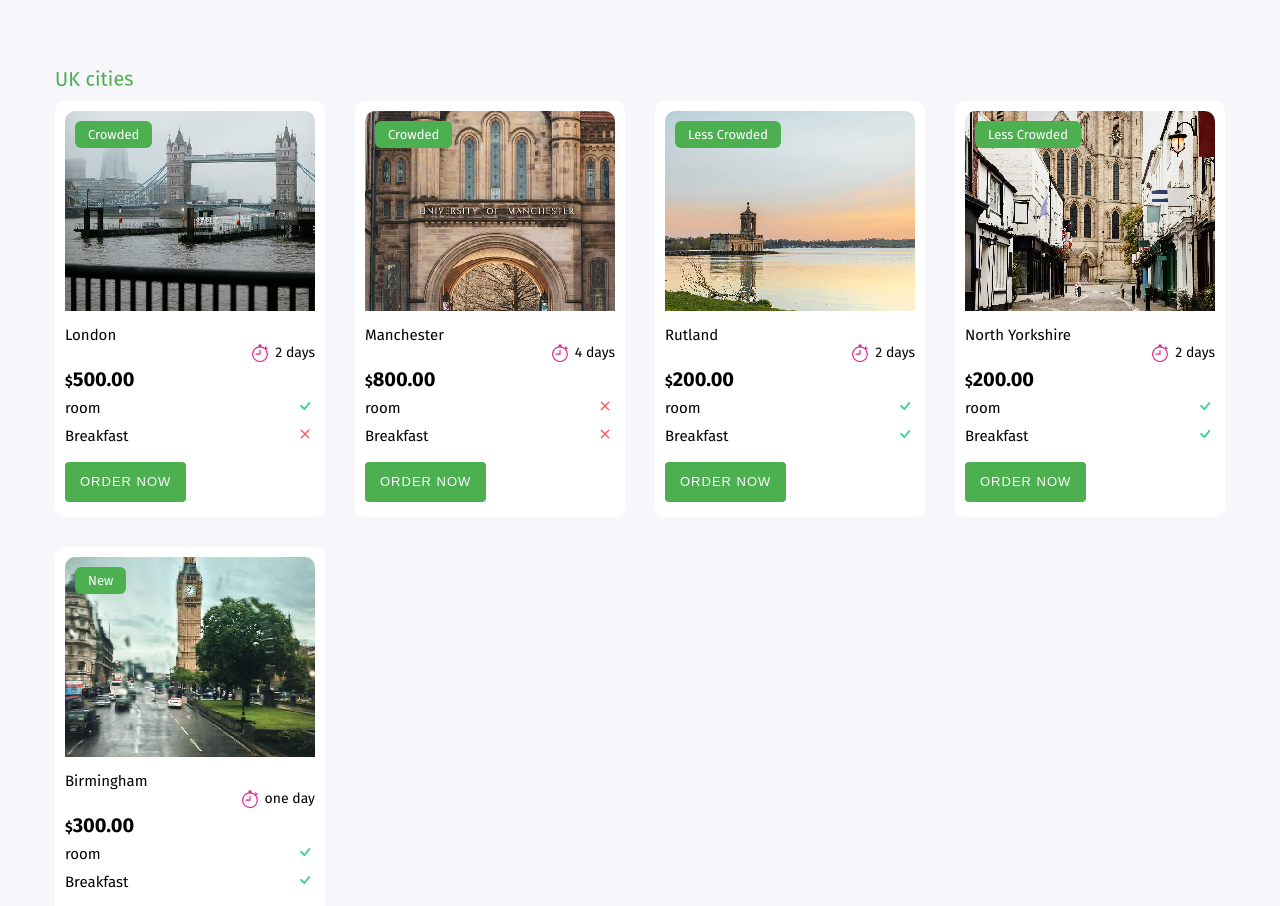
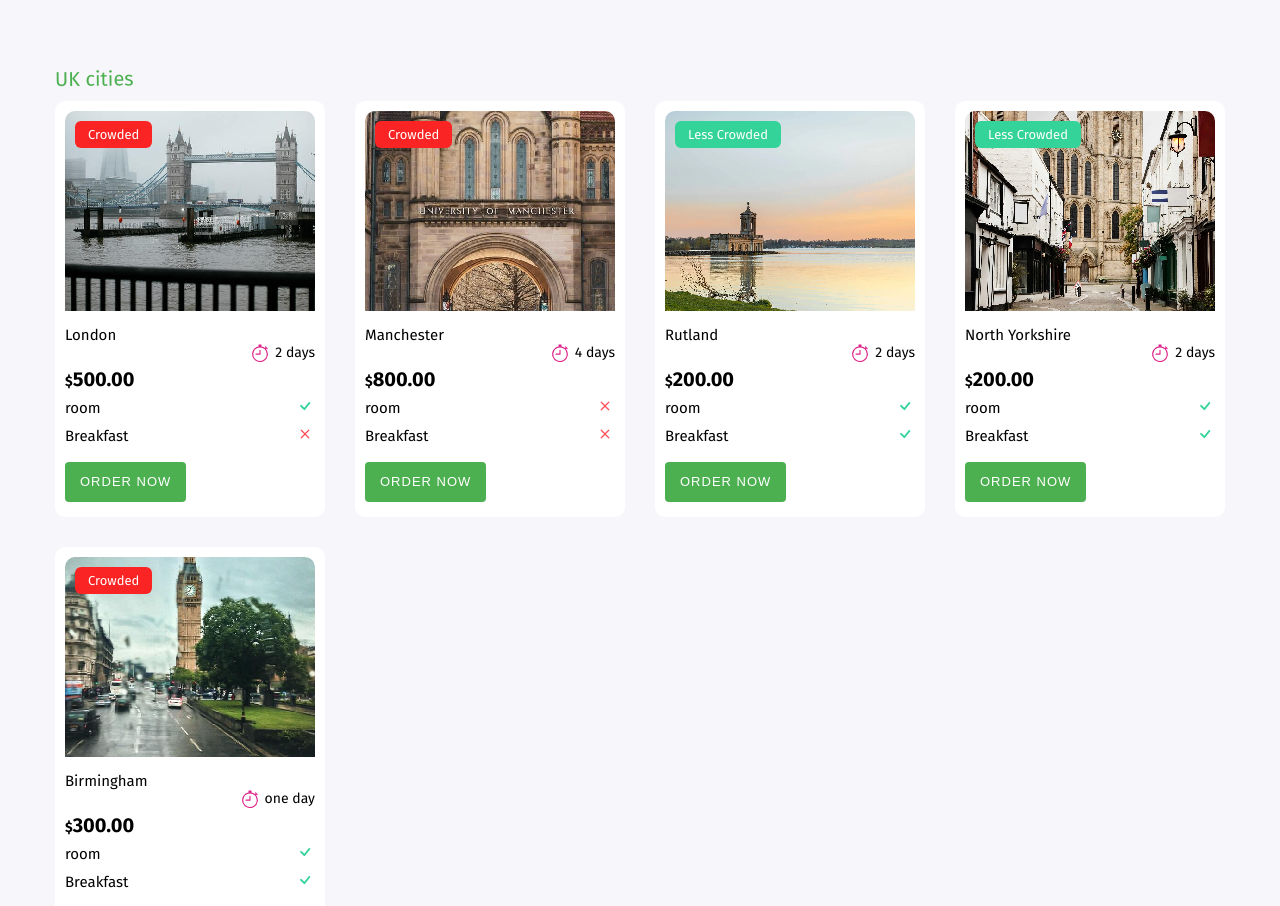
Before and after one commit to MuhammadSaadSiddique/lets-explore, a React (Create React App) app in the folder Frontend/: page /details/1 in a window 1280 px wide. Shown: the part 1040-1946 px from the top of the page. Built offline with nearby package versions, Linux system fonts and the light colour scheme.

Commit message:
Final site

```diff
--- a/Frontend/src/components/cities/CityImage.js
+++ b/Frontend/src/components/cities/CityImage.js
@@ -5,8 +5,8 @@ const CityImage = ({img, status}) =>{
             <div className="cities__body__image">
                 <LazyLoadImage src={img} alt={img}/>
                 <div className={status === 'Crowded' ? 'bestselling'
-                    : status === 'new' ? 'new'
-                        : status === 'Less Crowded' ? 'hot'
+
+                        : status === 'Less Crowded' ? 'new'
                             : ''}>
                     {status}
                 </div>
--- a/Frontend/src/data/cities.js
+++ b/Frontend/src/data/cities.js
@@ -1,4 +1,103 @@
 const Cities = [
+	{
+		id: 25,
+		name: 'Koh Lao Liang',
+		price: 290,
+		image: '/assets/cities/Koh.jpeg',
+		duration: '2 days',
+		room: true,
+		food: false,
+		status: 'Less Crowded',
+		destinationId: 3,
+	},
+	{
+		id: 26,
+		name: 'Chiang Rai, Northern Thailand',
+		price: 290,
+		image: '/assets/cities/Chiang.jpg',
+		duration: '2 days',
+		room: true,
+		food: false,
+		status: 'Less Crowded',
+		destinationId: 3,
+	},
+	{
+		id: 27,
+		name: 'Koh Lanta, Andaman Coast',
+		price: 290,
+		image: '/assets/cities/Koh.jpeg',
+		duration: '2 days',
+		room: true,
+		food: false,
+		status: 'Less Crowded',
+		destinationId: 3,
+	},
+	{
+		id: 28,
+		name: 'Asturias',
+		price: 290,
+		image: '/assets/cities/Asturias.jpg',
+		duration: '2 days',
+		room: true,
+		food: false,
+		status: 'Less Crowded',
+		destinationId: 4,
+	},
+	{
+		id: 28,
+		name: 'Tarifa',
+		price: 290,
+		image: '/assets/cities/Tarifa.jpg',
+		duration: '2 days',
+		room: true,
+		food: false,
+		status: 'Less Crowded',
+		destinationId: 4,
+	},
+	{
+		id: 29,
+		name: 'Cantabria',
+		price: 290,
+		image: '/assets/cities/Cantabria.jpg',
+		duration: '2 days',
+		room: true,
+		food: false,
+		status: 'Less Crowded',
+		destinationId: 4,
+	},
+	{
+		id: 30,
+		name: ' Kratie',
+		price: 290,
+		image: '/assets/cities/Kratie.jpg',
+		duration: '2 days',
+		room: true,
+		food: false,
+		status: 'Less Crowded',
+		destinationId: 5,
+	},
+	{
+		id: 31,
+		name: ' Cardamom Mountains',
+		price: 290,
+		image: '/assets/cities/Cardamom.jpg',
+		duration: '2 days',
+		room: true,
+		food: false,
+		status: 'Less Crowded',
+		destinationId: 5,
+	},
+	{
+		id: 32,
+		name: '  Battambang Bamboo Train',
+		price: 290,
+		image: '/assets/cities/Battambang.jpg',
+		duration: '2 days',
+		room: true,
+		food: false,
+		status: 'Less Crowded',
+		destinationId: 5,
+	},
 	{
 		id: 1,
 		name: 'London',
@@ -53,7 +152,7 @@ const Cities = [
 		duration: 'one day',
 		room: true,
 		food: true,
-		status: 'new',
+		status: 'Crowded',
 		destinationId: 1,
 	},
 	{
@@ -64,7 +163,7 @@ const Cities = [
 		duration: '7 days',
 		room: false,
 		food: true,
-		status: 'popular',
+		status: 'Crowded',
 		destinationId: 2,
 	},
 	{
@@ -75,7 +174,7 @@ const Cities = [
 		duration: 'one day',
 		room: true,
 		food: true,
-		status: 'hot',
+		status: 'Crowded',
 		destinationId: 2,
 	},
 	{
@@ -86,7 +185,7 @@ const Cities = [
 		duration: '3 days',
 		room: true,
 		food: false,
-		status: 'new',
+		status: 'Crowded',
 		destinationId: 2,
 	},
 	{
@@ -97,7 +196,7 @@ const Cities = [
 		duration: '8 days',
 		room: true,
 		food: true,
-		status: 'popular',
+		status: 'Crowded',
 		destinationId: 3,
 	},
 	{
@@ -108,7 +207,7 @@ const Cities = [
 		duration: '6 days',
 		room: true,
 		food: true,
-		status: 'hot',
+		status: 'Crowded',
 		destinationId: 3,
 	},
 	{
@@ -119,7 +218,7 @@ const Cities = [
 		duration: 'one day',
 		room: false,
 		food: false,
-		status: 'popular',
+		status: 'Crowded',
 		destinationId: 3,
 	},
 	{
@@ -130,7 +229,7 @@ const Cities = [
 		duration: '2 days',
 		room: true,
 		food: false,
-		status: 'popular',
+		status: 'Crowded',
 		destinationId: 4,
 	},
 	{
@@ -141,7 +240,7 @@ const Cities = [
 		duration: '2 days',
 		room: true,
 		food: true,
-		status: 'popular',
+		status: 'Crowded',
 		destinationId: 4,
 	},
 	{
@@ -152,7 +251,7 @@ const Cities = [
 		duration: '3 days',
 		room: false,
 		food: false,
-		status: 'hot',
+		status: 'Crowded',
 		destinationId: 4,
 	},
 	{
@@ -163,7 +262,7 @@ const Cities = [
 		duration: 'one day',
 		room: true,
 		food: false,
-		status: 'popular',
+		status: 'Crowded',
 		destinationId: 5,
 	},
 	{
@@ -174,7 +273,7 @@ const Cities = [
 		duration: '2 days',
 		room: true,
 		food: true,
-		status: 'popular',
+		status: 'Crowded',
 		destinationId: 5,
 	},
 	{
@@ -185,7 +284,7 @@ const Cities = [
 		duration: 'one day',
 		room: true,
 		food: true,
-		status: 'hot',
+		status: 'Crowded',
 		destinationId: 5,
 	},
 	{
@@ -196,7 +295,7 @@ const Cities = [
 		duration: '3 days',
 		room: true,
 		food: true,
-		status: 'popular',
+		status: 'Crowded',
 		destinationId: 6,
 	},
 	{
@@ -207,7 +306,7 @@ const Cities = [
 		duration: 'one day',
 		room: true,
 		food: true,
-		status: 'new',
+		status: 'Crowded',
 		destinationId: 6,
 	},
 	{
@@ -218,7 +317,7 @@ const Cities = [
 		duration: '2 days',
 		room: false,
 		food: false,
-		status: 'hot',
+		status: 'Crowded',
 		destinationId: 6,
 	},
 	{
@@ -229,7 +328,7 @@ const Cities = [
 		duration: '2 days',
 		room: true,
 		food: false,
-		status: 'popular',
+		status: 'Crowded',
 		destinationId: 7,
 	},
 	{
@@ -240,7 +339,7 @@ const Cities = [
 		duration: '4 days',
 		room: true,
 		food: true,
-		status: 'hot',
+		status: 'Crowded',
 		destinationId: 7,
 	},
 	{
@@ -251,7 +350,7 @@ const Cities = [
 		duration: '3 days',
 		room: true,
 		food: false,
-		status: 'popular',
+		status: 'Crowded',
 		destinationId: 7,
 	},
 	{
@@ -262,7 +361,7 @@ const Cities = [
 		duration: '2 days',
 		room: true,
 		food: true,
-		status: 'popular',
+		status: 'Crowded',
 		destinationId: 8,
 	},
 	{
@@ -273,7 +372,7 @@ const Cities = [
 		duration: '6 days',
 		room: true,
 		food: true,
-		status: 'popular',
+		status: 'Crowded',
 		destinationId: 8,
 	},
 	{
@@ -284,107 +383,9 @@ const Cities = [
 		duration: '2 days',
 		room: true,
 		food: false,
-		status: 'new',
+		status: 'Crowded',
 		destinationId: 8,
 	},
-	{
-		id: 25,
-		name: 'Koh Lao Liang',
-		price: 290,
-		image: '/assets/cities/Koh.jpeg',
-		duration: '2 days',
-		room: true,
-		food: false,
-		status: 'less crowded',
-		destinationId: 3,
-	},
-	{
-		id: 26,
-		name: ' Chiang Rai, Northern Thailand',
-		price: 290,
-		image: '/assets/cities/Chiang.jpeg',
-		duration: '2 days',
-		room: true,
-		food: false,
-		status: 'less crowded',
-		destinationId: 3,
-	},
-	{
-		id: 27,
-		name: ' Koh Lanta, Andaman Coast',
-		price: 290,
-		image: '/assets/cities/Koh.jpeg',
-		duration: '2 days',
-		room: true,
-		food: false,
-		status: 'less crowded',
-		destinationId: 3,
-	},
-	{
-		id: 28,
-		name: ' Asturias',
-		price: 290,
-		image: '/assets/cities/Asturias.jpg',
-		duration: '2 days',
-		room: true,
-		food: false,
-		status: 'less crowded',
-		destinationId: 4,
-	},
-	{
-		id: 28,
-		name: 'Tarifa',
-		price: 290,
-		image: '/assets/cities/Tarifa.jpg',
-		duration: '2 days',
-		room: true,
-		food: false,
-		status: 'less crowded',
-		destinationId: 4,
-	},
-	{
-		id: 29,
-		name: 'Cantabria',
-		price: 290,
-		image: '/assets/cities/Cantabria.jpg',
-		duration: '2 days',
-		room: true,
-		food: false,
-		status: 'less crowded',
-		destinationId: 4,
-	},
-	{
-		id: 30,
-		name: ' Kratie',
-		price: 290,
-		image: '/assets/cities/Kratie.jpg',
-		duration: '2 days',
-		room: true,
-		food: false,
-		status: 'less crowded',
-		destinationId: 5,
-	},
-	{
-		id: 31,
-		name: ' Cardamom Mountains',
-		price: 290,
-		image: '/assets/cities/Cardamom.jpg',
-		duration: '2 days',
-		room: true,
-		food: false,
-		status: 'less crowded',
-		destinationId: 5,
-	},
-	{
-		id: 32,
-		name: '  Battambang Bamboo Train',
-		price: 290,
-		image: '/assets/cities/Battambang.jpg',
-		duration: '2 days',
-		room: true,
-		food: false,
-		status: 'less crowded',
-		destinationId: 5,
-	},
+
 ];
 export default Cities;
--- a/Frontend/src/scss/components/_cities.scss
+++ b/Frontend/src/scss/components/_cities.scss
@@ -39,21 +39,56 @@
           transform: scale(1.2);
         }
       }
+            .bestselling {
+              position: absolute;
+              top: 1rem;
+              left: 1rem;
+              padding: .6rem 1.3rem;
+              background: #fb2424;
+              color: #fff;
+              border-radius: .6rem;
+              font-size: 1.3rem;
+              text-transform: capitalize
+            }
 
-      .bestselling {
-        @include position(absolute, 1rem, 1rem, null, null, null, null);
-        @include status($red, $white);
-      }
+             .new {
+              position: absolute;
+              top: 1rem;
+              left: 1rem;
+              padding: .6rem 1.3rem;
+              background: #34d399;
+              color: #fff;
+              border-radius: .6rem;
+              font-size: 1.3rem;
+              text-transform: capitalize
+            }
 
-      .new {
-        @include position(absolute, 1rem, 1rem, null, null, null, null);
-        @include status($green, $white);
-      }
+             .hot {
+              position: absolute;
+              top: 1rem;
+              left: 1rem;
+              padding: .6rem 1.3rem;
+              background: #f7db3d;
+              color: #fff;
+              border-radius: .6rem;
+              font-size: 1.3rem;
+              text-transform: capitalize
+            }
 
-      .hot {
-        @include position(absolute, 1rem, 1rem, null, null, null, null);
-        @include status($orange, $white);
-      }
+      // .bestselling {
+      //   @include position(absolute, 1rem, 1rem, null, null, null, null);
+      //   @include status($red, $white);
+      // }
+
+      // .new {
+      //   @include position(absolute, 1rem, 1rem, null, null, null, null);
+      //   @include status($green, $white);
+      // }
+
+      // .hot {
+      //   @include position(absolute, 1rem, 1rem, null, null, null, null);
+      //   @include status($orange, $white);
+      // }
     }
 
     &__contents{
```
